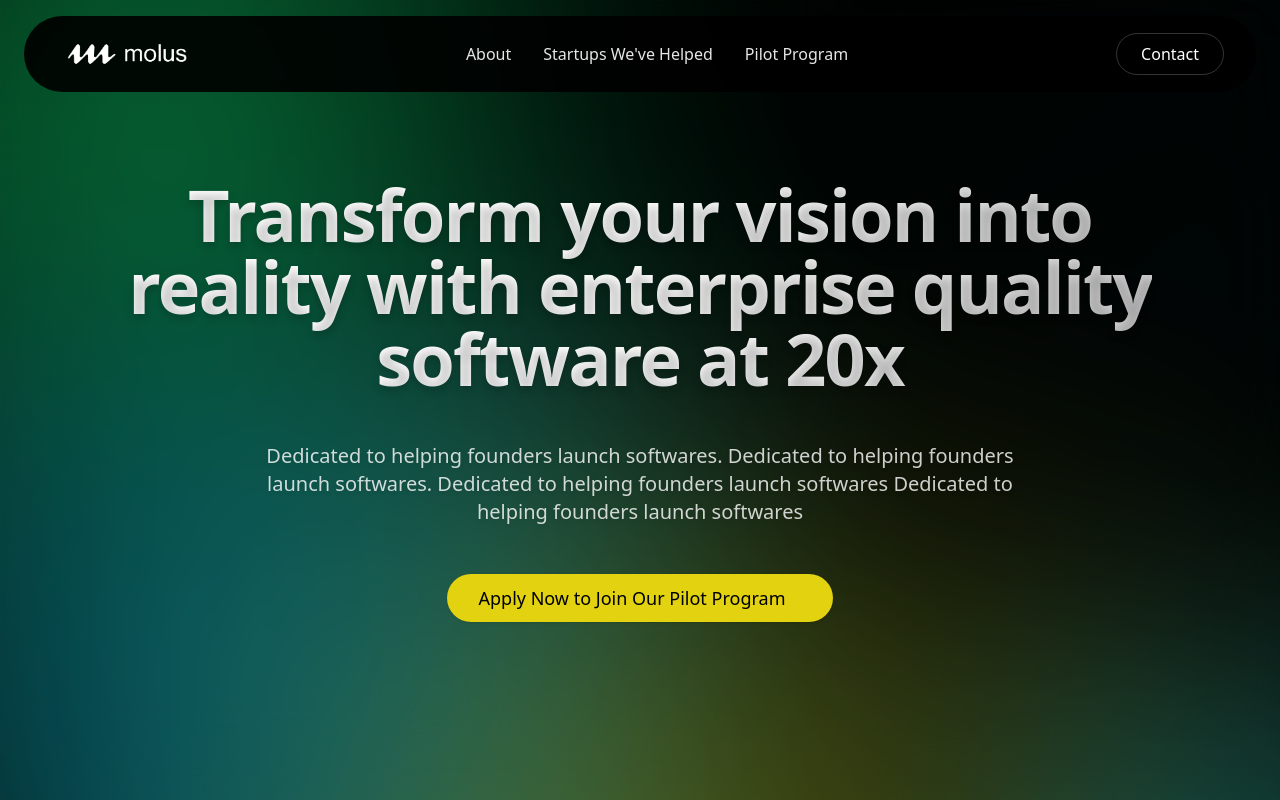
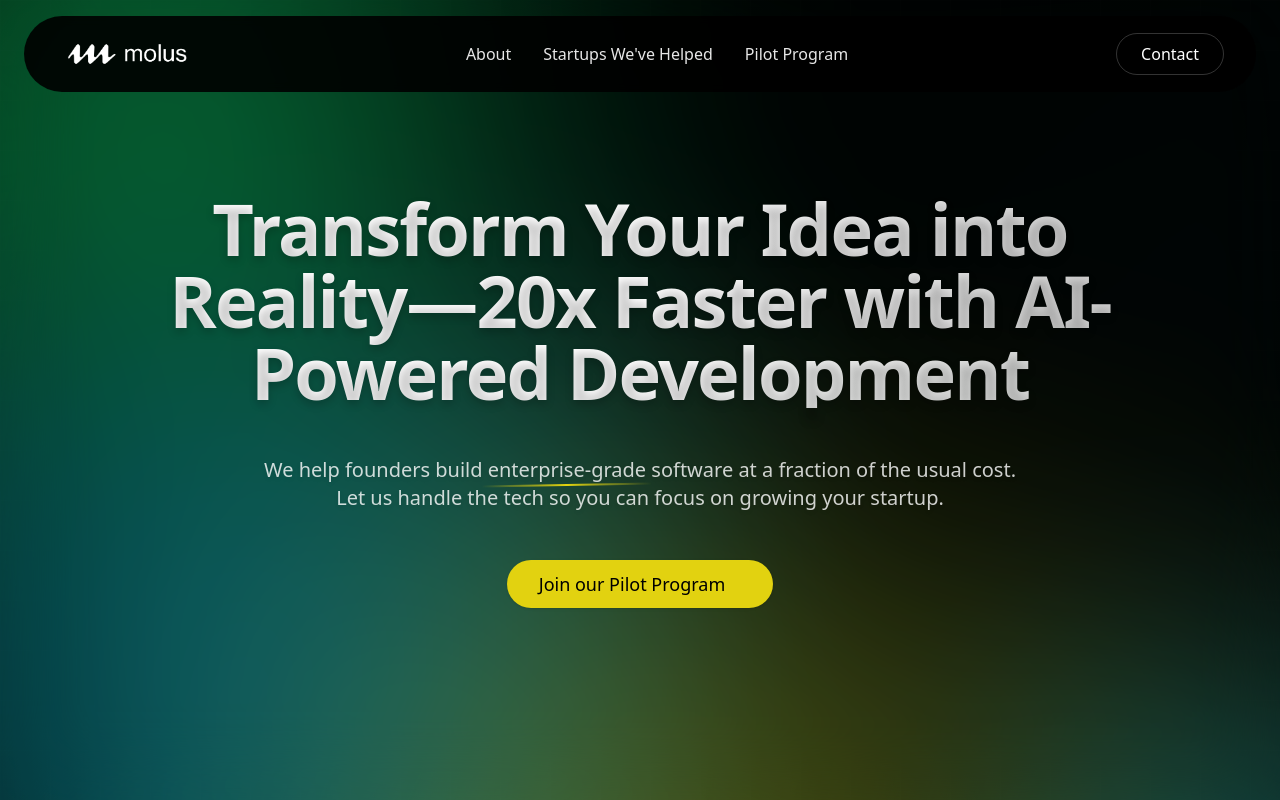
Before and after one commit to SuibhneOFoighil/molus-landing-page, a Next.js app: page / in a window 1280 px wide. Shown: the top 800 px of the page. Built offline with nearby package versions, Linux system fonts and the light colour scheme.

Commit message:
Update Hero section with more compelling and structured messaging

```diff
--- a/components/Hero.tsx
+++ b/components/Hero.tsx
@@ -37,9 +37,13 @@ const ANIMATION_CONFIG = {
  * Centralized here for easy maintenance and updates
  */
 const HERO_CONTENT = {
-  title: "Transform your vision into reality with enterprise quality software at 20x",
-  description: "Dedicated to helping founders launch softwares. Dedicated to helping founders launch softwares. Dedicated to helping founders launch softwares Dedicated to helping founders launch softwares",
-  ctaText: "Apply Now to Join Our Pilot Program"
+  title: "Transform Your Idea into Reality—20x Faster with AI-Powered Development",
+  description: {
+    prefix: "We help founders build ",
+    emphasis: "enterprise-grade",
+    suffix: " software at a fraction of the usual cost. Let us handle the tech so you can focus on growing your startup."
+  },
+  ctaText: "Join our Pilot Program"
 } as const
 
 // Sub-components with clear single responsibilities
@@ -88,7 +92,19 @@ const HeroDescription = ({ isInView }: AnimatedComponentProps) => (
       whileHover={{ scale: 1.01 }}
       transition={{ duration: 0.3 }}
     >
-      {HERO_CONTENT.description}
+      {HERO_CONTENT.description.prefix}
+      <span className="relative inline-block">
+        {HERO_CONTENT.description.emphasis}
+        <span
+          className="absolute left-0 right-0 bottom-0 h-[2px] bg-gradient-to-r from-[#e2d210]/0 via-[#e2d210] to-[#e2d210]/0"
+          style={{
+            transform: 'translateY(2px) rotate(-1deg)',
+            width: '108%',
+            left: '-4%'
+          }}
+        />
+      </span>
+      {HERO_CONTENT.description.suffix}
     </motion.span>
   </motion.p>
 )
```
